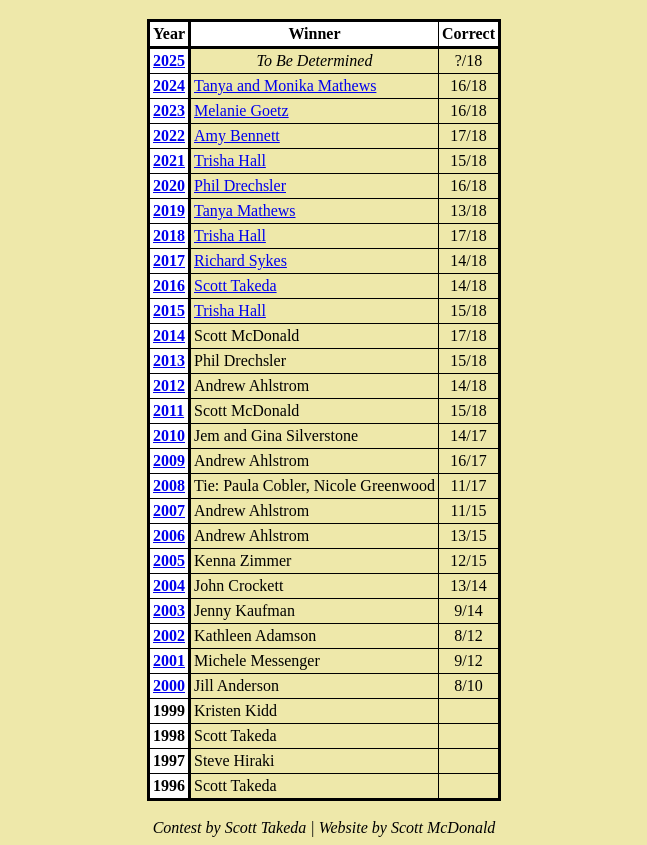
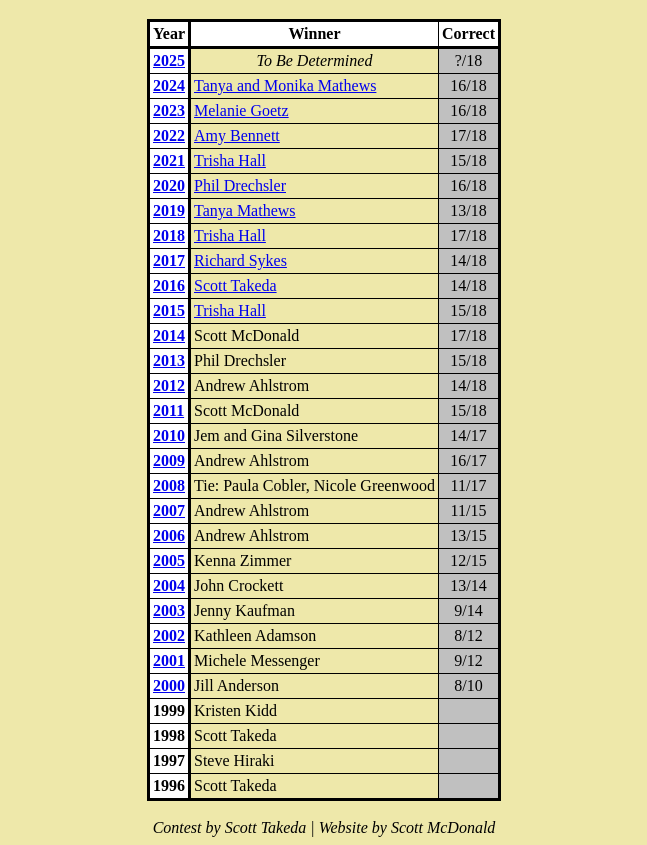
Before and after one commit to TromboneScott/Oscars, a plain HTML site: page history/index.html in a window 1280 px wide. Shown: the part 232-1077 px from the top of the page, without its empty margins (316-963 px from the left). Drawn offline with Linux system fonts and the light colour scheme; files that its build step writes are made by us from their sources.

Commit message:
Added index.html files for convenience

```diff
--- a/history/index.html
+++ b/history/index.html
@@ -43,37 +43,161 @@
       <br/>
       <h1>Contest Winners</h1>
       <table>
-        <tr><th class="header"><b>Year</b></th><th><b>Winner</b></th><th>Correct</th></tr>
-        <tr><td class="header"><A href="/2025">2025</A></td><td><center><i>To Be Determined</i></center></td><td id="selection">?/18</td></tr>
-        <tr><td class="header"><A href="/2024">2024</A></td><td><A href="/2024/player/Tanya%20and%20Monika_Mathews.xml">Tanya and Monika Mathews</A></td><td id="selection">16/18</td></tr>
-        <tr><td class="header"><A href="/2023">2023</A></td><td><A href="/2023/player/Melanie_Goetz.xml">Melanie Goetz</A></td><td id="selection">16/18</td></tr>
-        <tr><td class="header"><A href="/2022">2022</A></td><td><A href="/2022/player/Amy%20Bennett.xml">Amy Bennett</A></td><td id="selection">17/18</td></tr>
-        <tr><td class="header"><A href="/2021">2021</A></td><td><A href="/2021/player/Trisha%20Hall.xml">Trisha Hall</A></td><td id="selection">15/18</td></tr>
-        <tr><td class="header"><A href="/2020">2020</A></td><td><A href="/2020/player/Phil%20Drechsler.xml">Phil Drechsler</A></td><td id="selection">16/18</td></tr>
-        <tr><td class="header"><A href="/2019">2019</A></td><td><A href="/2019/player/Tanya%20Mathews.xml">Tanya Mathews</A></td><td id="selection">13/18</td></tr>
-        <tr><td class="header"><A href="/2018">2018</A></td><td><A href="/2018/player/Trisha%20Hall.xml">Trisha Hall</A></td><td id="selection">17/18</td></tr>
-        <tr><td class="header"><A href="/2017">2017</A></td><td><A href="/2017/player/Richard%20Sykes.xml">Richard Sykes</A></td><td id="selection">14/18</td></tr>
-        <tr><td class="header"><A href="/2016">2016</A></td><td><A href="/2016/player/Scott%20Takeda.xml">Scott Takeda</A></td><td id="selection">14/18</td></tr>
-        <tr><td class="header"><A href="/2015">2015</A></td><td><A href="/2015/player/Trisha%20Hall.xml">Trisha Hall</A></td><td id="selection">15/18</td></tr>
-        <tr><td class="header"><A href="/2014">2014</A></td><td>Scott McDonald</td><td id="selection">17/18</td></tr>
-        <tr><td class="header"><A href="/2013">2013</A></td><td>Phil Drechsler</td><td id="selection">15/18</td></tr>
-        <tr><td class="header"><A href="/2012">2012</A></td><td>Andrew Ahlstrom</td><td id="selection">14/18</td></tr>
-        <tr><td class="header"><A href="/2011">2011</A></td><td>Scott McDonald</td><td id="selection">15/18</td></tr>
-        <tr><td class="header"><A href="/2010">2010</A></td><td>Jem and Gina Silverstone</td><td id="selection">14/17</td></tr>
-        <tr><td class="header"><A href="/2009">2009</A></td><td>Andrew Ahlstrom</td><td id="selection">16/17</td></tr>
-        <tr><td class="header"><A href="/2008">2008</A></td><td>Tie: Paula Cobler, Nicole Greenwood</td><td id="selection">11/17</td></tr>
-        <tr><td class="header"><A href="/2007">2007</A></td><td>Andrew Ahlstrom</td><td id="selection">11/15</td></tr>
-        <tr><td class="header"><A href="/2006">2006</A></td><td>Andrew Ahlstrom</td><td id="selection">13/15</td></tr>
-        <tr><td class="header"><A href="/2005">2005</A></td><td>Kenna Zimmer</td><td id="selection">12/15</td></tr>
-        <tr><td class="header"><A href="/2004">2004</A></td><td>John Crockett</td><td id="selection">13/14</td></tr>
-        <tr><td class="header"><A href="/2003">2003</A></td><td>Jenny Kaufman</td><td id="selection">9/14</td></tr>
-        <tr><td class="header"><A href="/2002">2002</A></td><td>Kathleen Adamson</td><td id="selection">8/12</td></tr>
-        <tr><td class="header"><A href="/2001">2001</A></td><td>Michele Messenger</td><td id="selection">9/12</td></tr>
-        <tr><td class="header"><A href="/2000">2000</A></td><td>Jill Anderson</td><td id="selection">8/10</td></tr>
-        <tr><td class="header">1999</td><td>Kristen Kidd</td><td id="selection"></td></tr>
-        <tr><td class="header">1998</td><td>Scott Takeda</td><td id="selection"></td></tr>
-        <tr><td class="header">1997</td><td>Steve Hiraki</td><td id="selection"></td></tr>
-        <tr><td class="header">1996</td><td>Scott Takeda</td><td id="selection"></td></tr>
+        <tr>
+          <th class="header"><b>Year</b></th>
+          <th><b>Winner</b></th>
+          <th>Correct</th>
+        </tr>
+        <tr>
+          <td class="header"><A href="/2025">2025</A></td>
+          <td><center><i>To Be Determined</i></center></td>
+          <td style="background-color: silver" id="selection">?/18</td>
+        </tr>
+        <tr>
+          <td class="header"><A href="/2024">2024</A></td>
+          <td><A href="/2024/player/Tanya%20and%20Monika_Mathews.xml">Tanya and Monika Mathews</A></td>
+          <td style="background-color: silver" id="selection">16/18</td>
+        </tr>
+        <tr>
+          <td class="header"><A href="/2023">2023</A></td>
+          <td><A href="/2023/player/Melanie_Goetz.xml">Melanie Goetz</A></td>
+          <td style="background-color: silver" id="selection">16/18</td>
+        </tr>
+        <tr>
+          <td class="header"><A href="/2022">2022</A></td>
+          <td><A href="/2022/player/Amy%20Bennett.xml">Amy Bennett</A></td>
+          <td style="background-color: silver" id="selection">17/18</td>
+        </tr>
+        <tr>
+          <td class="header"><A href="/2021">2021</A></td>
+          <td><A href="/2021/player/Trisha%20Hall.xml">Trisha Hall</A></td>
+          <td style="background-color: silver" id="selection">15/18</td>
+        </tr>
+        <tr>
+          <td class="header"><A href="/2020">2020</A></td>
+          <td><A href="/2020/player/Phil%20Drechsler.xml">Phil Drechsler</A></td>
+          <td style="background-color: silver" id="selection">16/18</td>
+        </tr>
+        <tr>
+          <td class="header"><A href="/2019">2019</A></td>
+          <td><A href="/2019/player/Tanya%20Mathews.xml">Tanya Mathews</A></td>
+          <td style="background-color: silver" id="selection">13/18</td>
+        </tr>
+        <tr>
+          <td class="header"><A href="/2018">2018</A></td>
+          <td><A href="/2018/player/Trisha%20Hall.xml">Trisha Hall</A></td>
+          <td style="background-color: silver" id="selection">17/18</td>
+        </tr>
+        <tr>
+          <td class="header"><A href="/2017">2017</A></td>
+          <td><A href="/2017/player/Richard%20Sykes.xml">Richard Sykes</A></td>
+          <td style="background-color: silver" id="selection">14/18</td>
+        </tr>
+        <tr>
+          <td class="header"><A href="/2016">2016</A></td>
+          <td><A href="/2016/player/Scott%20Takeda.xml">Scott Takeda</A></td>
+          <td style="background-color: silver" id="selection">14/18</td>
+        </tr>
+        <tr>
+          <td class="header"><A href="/2015">2015</A></td>
+          <td><A href="/2015/player/Trisha%20Hall.xml">Trisha Hall</A></td>
+          <td style="background-color: silver" id="selection">15/18</td>
+        </tr>
+        <tr>
+          <td class="header"><A href="/2014">2014</A></td>
+          <td>Scott McDonald</td>
+          <td style="background-color: silver" id="selection">17/18</td>
+        </tr>
+        <tr>
+          <td class="header"><A href="/2013">2013</A></td>
+          <td>Phil Drechsler</td>
+          <td style="background-color: silver" id="selection">15/18</td>
+        </tr>
+        <tr>
+          <td class="header"><A href="/2012">2012</A></td>
+          <td>Andrew Ahlstrom</td>
+          <td style="background-color: silver" id="selection">14/18</td>
+        </tr>
+        <tr>
+          <td class="header"><A href="/2011">2011</A></td>
+          <td>Scott McDonald</td>
+          <td style="background-color: silver" id="selection">15/18</td>
+        </tr>
+        <tr>
+          <td class="header"><A href="/2010">2010</A></td>
+          <td>Jem and Gina Silverstone</td>
+          <td style="background-color: silver" id="selection">14/17</td>
+        </tr>
+        <tr>
+          <td class="header"><A href="/2009">2009</A></td>
+          <td>Andrew Ahlstrom</td>
+          <td style="background-color: silver" id="selection">16/17</td>
+        </tr>
+        <tr>
+          <td class="header"><A href="/2008">2008</A></td>
+          <td>Tie: Paula Cobler, Nicole Greenwood</td>
+          <td style="background-color: silver" id="selection">11/17</td>
+        </tr>
+        <tr>
+          <td class="header"><A href="/2007">2007</A></td>
+          <td>Andrew Ahlstrom</td>
+          <td style="background-color: silver" id="selection">11/15</td>
+        </tr>
+        <tr>
+          <td class="header"><A href="/2006">2006</A></td>
+          <td>Andrew Ahlstrom</td>
+          <td style="background-color: silver" id="selection">13/15</td>
+        </tr>
+        <tr>
+          <td class="header"><A href="/2005">2005</A></td>
+          <td>Kenna Zimmer</td>
+          <td style="background-color: silver" id="selection">12/15</td>
+        </tr>
+        <tr>
+          <td class="header"><A href="/2004">2004</A></td>
+          <td>John Crockett</td>
+          <td style="background-color: silver" id="selection">13/14</td>
+        </tr>
+        <tr>
+          <td class="header"><A href="/2003">2003</A></td>
+          <td>Jenny Kaufman</td>
+          <td style="background-color: silver" id="selection">9/14</td>
+        </tr>
+        <tr>
+          <td class="header"><A href="/2002">2002</A></td>
+          <td>Kathleen Adamson</td>
+          <td style="background-color: silver" id="selection">8/12</td>
+        </tr>
+        <tr>
+          <td class="header"><A href="/2001">2001</A></td>
+          <td>Michele Messenger</td>
+          <td style="background-color: silver" id="selection">9/12</td>
+        </tr>
+        <tr>
+          <td class="header"><A href="/2000">2000</A></td>
+          <td>Jill Anderson</td>
+          <td style="background-color: silver" id="selection">8/10</td>
+        </tr>
+        <tr>
+          <td class="header">1999</td>
+          <td>Kristen Kidd</td>
+          <td style="background-color: silver" id="selection"></td>
+        </tr>
+        <tr>
+          <td class="header">1998</td>
+          <td>Scott Takeda</td>
+          <td style="background-color: silver" id="selection"></td>
+        </tr>
+        <tr>
+          <td class="header">1997</td>
+          <td>Steve Hiraki</td>
+          <td style="background-color: silver" id="selection"></td>
+        </tr>
+        <tr>
+          <td class="header">1996</td>
+          <td>Scott Takeda</td>
+          <td style="background-color: silver" id="selection"></td>
+        </tr>
       </table>
       <br />
       <i>Contest by Scott Takeda | Website by Scott McDonald</i>
```
Also changed, not shown: year/category/index.html (added, +8 -0 lines), year/data/index.html (added, +8 -0 lines), year/sort/index.html (added, +8 -0 lines), README.txt.
